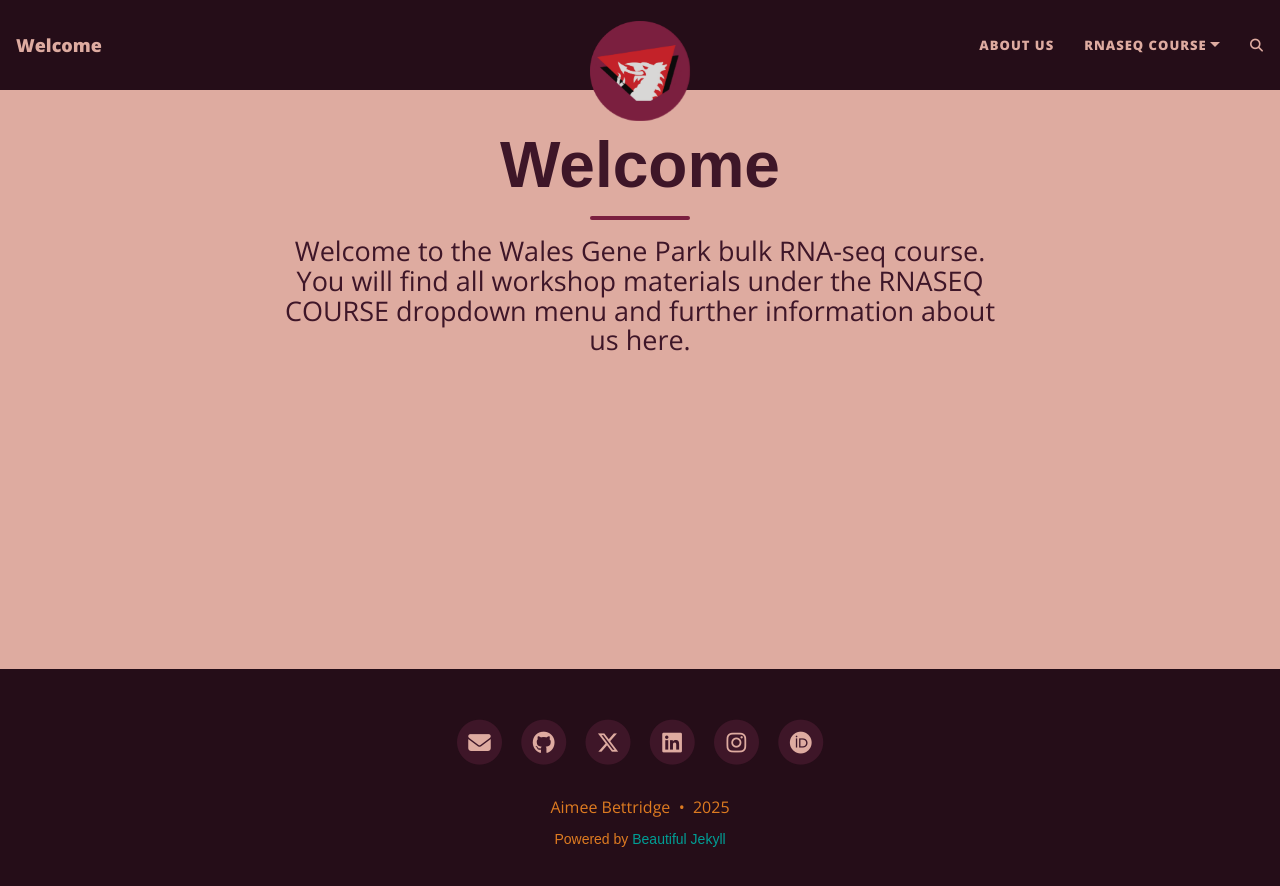
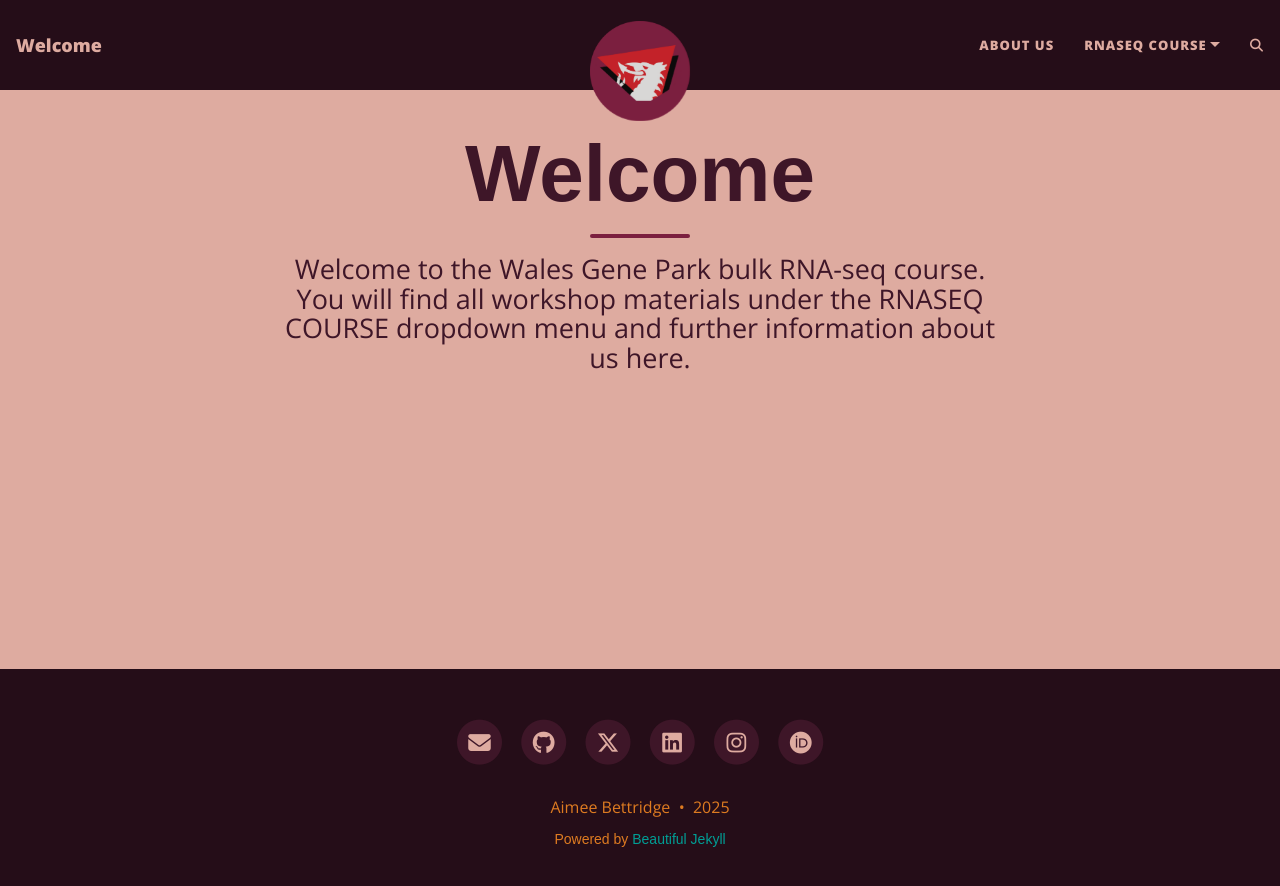
Before and after one commit to abettr/abettr.github.io, a Jekyll site: the page built from index.html, in a window 1280 px wide. Shown: the top 886 px of the page. Built offline with Jekyll 4.4.1, drawn with Linux system fonts in a browser that asks for light colours; the list of posts is cut into pages by our own code; comment, search, counter and statistics services are not loaded.

Commit message:
Testing intro page header size4

```diff
--- a/assets/css/beautifuljekyll.css
+++ b/assets/css/beautifuljekyll.css
@@ -721,7 +721,7 @@ nav.top-nav-short-permanent ~ header > .intro-header.big-img {
 }
 .intro-header .page-heading h1 {
   margin-top: 0;
-  font-size: 2.2rem;
+  font-size: 3rem;
 }
 .intro-header .post-heading h1 {
   margin-top: 0;
@@ -774,7 +774,7 @@ nav.top-nav-short-permanent ~ header > .intro-header.big-img {
     padding: 9.375rem 0;
   }
   .intro-header .page-heading h1 {
-    font-size: 4rem;
+    font-size: 5rem;
   }
   .intro-header .post-heading h1 {
     font-size: 3.125rem;
```
